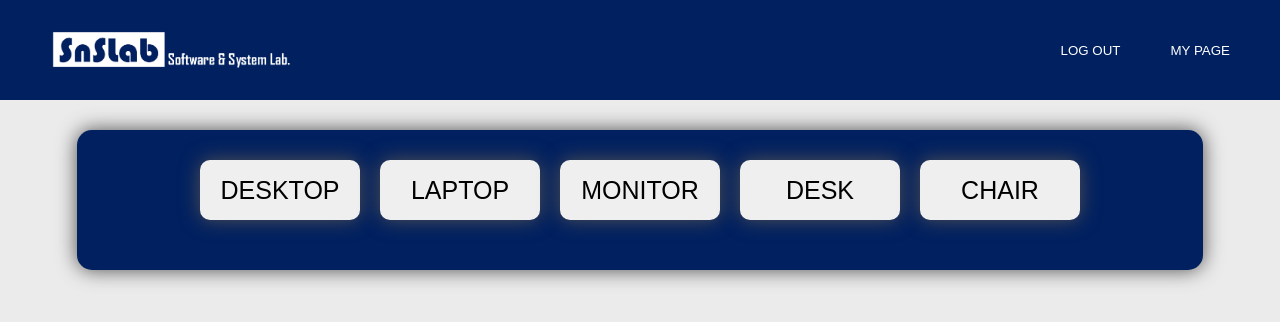
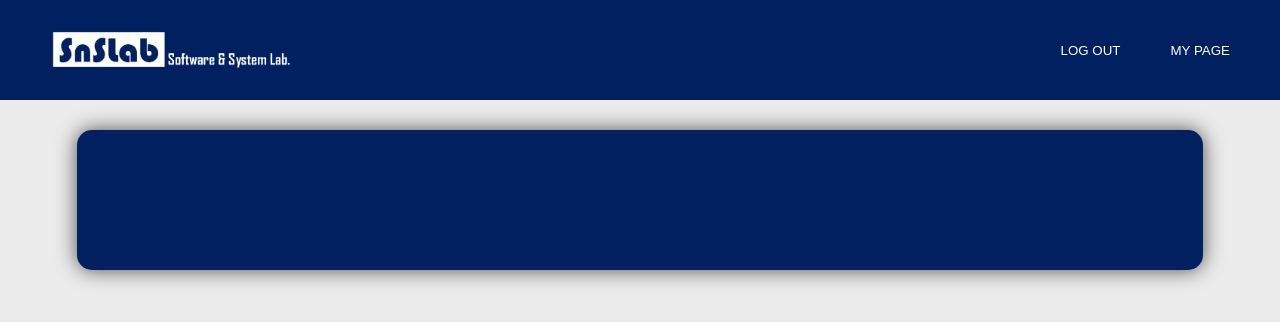
Before and after one commit to YoonJaeYi/SNSLAB_AssetMgnt, a plain HTML site: page html/main.html in a window 1280 px wide. Drawn offline with Linux system fonts and the light colour scheme.

Commit message:
share to Linux

```diff
--- a/css/main.css
+++ b/css/main.css
@@ -45,7 +45,7 @@ body {
     border-radius: 15px;
     box-shadow: 0 0 20px #4d4d4d;
     display: flex;
-    justify-content: center;
+    justify-content: left;
 }
 
 content > button{
--- a/html/main.html
+++ b/html/main.html
@@ -14,11 +14,7 @@
         <button class="logout-btn">LOG OUT</button>
     </top>
     <content class="content">
-        <button class="desktop">DESKTOP</button>
-        <button class="laptop">LAPTOP</button>
-        <button class="monitor">MONITOR</button>
-        <button class="desk">DESK</button>
-        <button class="chair">CHAIR</button>
+
     </content>
 </body>
 </html>
```
Also changed, not shown: 1 other file.
